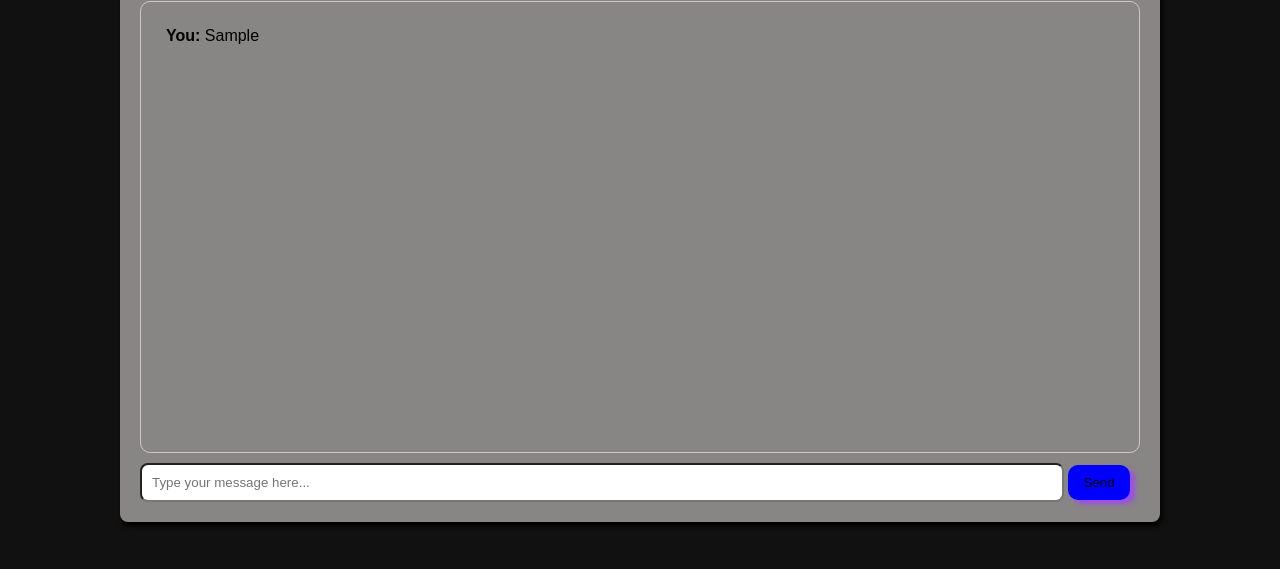
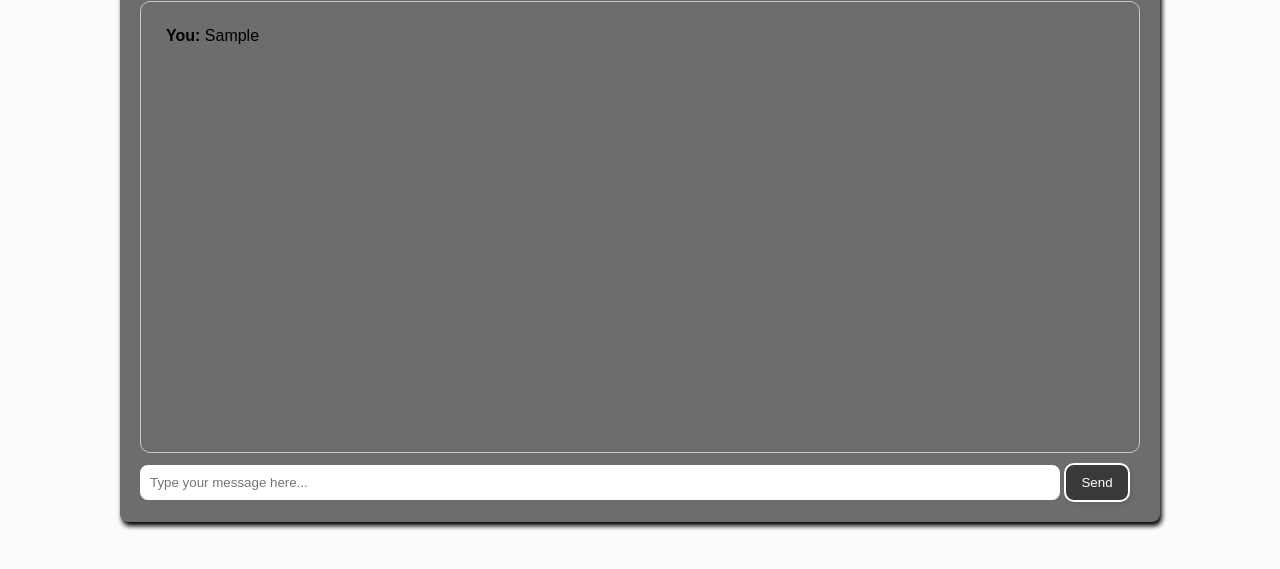
Before and after one commit to Shawdowzz/WebUI_Ollama, a website: page web-ollama/index.html in a window 1280 px wide. Both pictures are taken after typing "Sample" into the empty fields and a click on the button "Send". Shown: the part 127-696 px from the top of the page. Drawn offline with Linux system fonts and the light colour scheme; no server answers.

Commit message:
Adding Readme.md file

```diff
--- a/web-ollama/script.js
+++ b/web-ollama/script.js
@@ -6,7 +6,7 @@ async function sendMessage() {
   if (!userText) return;
 
   // Show user message
-  chatBox.innerHTML += `<div><strong>You:</strong> ${userText}<br></div>`;
+  chatBox.innerHTML += `<div><strong>You:</strong> ${userText}</div><br>`;
   input.value = "";
 
   // Call Ollama API
@@ -23,6 +23,6 @@ async function sendMessage() {
   const data = await response.json();
 
   // Show AI response
-  chatBox.innerHTML += `<div><strong>Dolphin:</strong> ${data.response}</div>`;
+  chatBox.innerHTML += `<div><strong>Dolphin:</strong> ${data.response}</div><br>`;
   chatBox.scrollTop = chatBox.scrollHeight;
 }
--- a/web-ollama/style.css
+++ b/web-ollama/style.css
@@ -1,13 +1,13 @@
 body {
   font-family: Arial, sans-serif;
-  background: #111111;
+  background: #fcfcfc;
   padding: 20px;
 }
 
 #chat-container {
   width: 1000px;
   margin: auto;
-  background: rgb(136, 133, 133);
+  background: rgb(110, 109, 109);
   box-shadow: 2px 4px 5px;
   padding: 20px;
   border-radius: 8px;
@@ -25,19 +25,30 @@ body {
 #user-input {
   width: 90%;
   padding: 10px;
+  border:none;
   border-radius: 8px;
+}
+#user-input:hover{
+  border:2px solid black;
 }
 
 button {
   padding: 10px 15px;
   border-radius:10px;
-  background-color:blue;
-  border:none;
-  box-shadow:5px 4px 4px rgb(157, 78, 231);
+  color:white;
+  background-color:rgb(58, 58, 58);
+  border:2px solid white;
+  box-shadow:3px 3px 3px rgb(102, 102, 102);
 }
 button:active{
   box-shadow:0px 0px 0px ;
 }
+button:hover{
+  transform:scale(1.03);
+  background-color:black;
+  border: 2px rgb(255, 255, 255) solid;
+  cursor: pointer
+}
 h1{
   text-align:center;
 }
```
Also changed, not shown: Readme.md (added), web-ollama/Readme.md (added).
